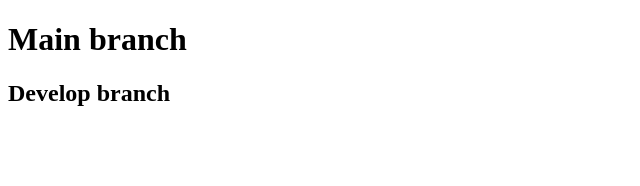
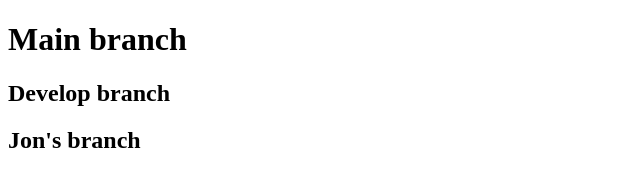
Before and after one commit to jonamsalem/gitLab2, a plain HTML site: page index.html in a window 1280 px wide. Shown: the whole page, without its empty margins (0-640 px from the left). Drawn offline with Linux system fonts and the light colour scheme.

Commit message:
jon's branch

```diff
--- a/index.html
+++ b/index.html
@@ -9,5 +9,6 @@
 <body>
     <h1>Main branch</h1>
     <h2>Develop branch</h2>
+    <h2>Jon's branch</h2>
 </body>
 </html>
```
